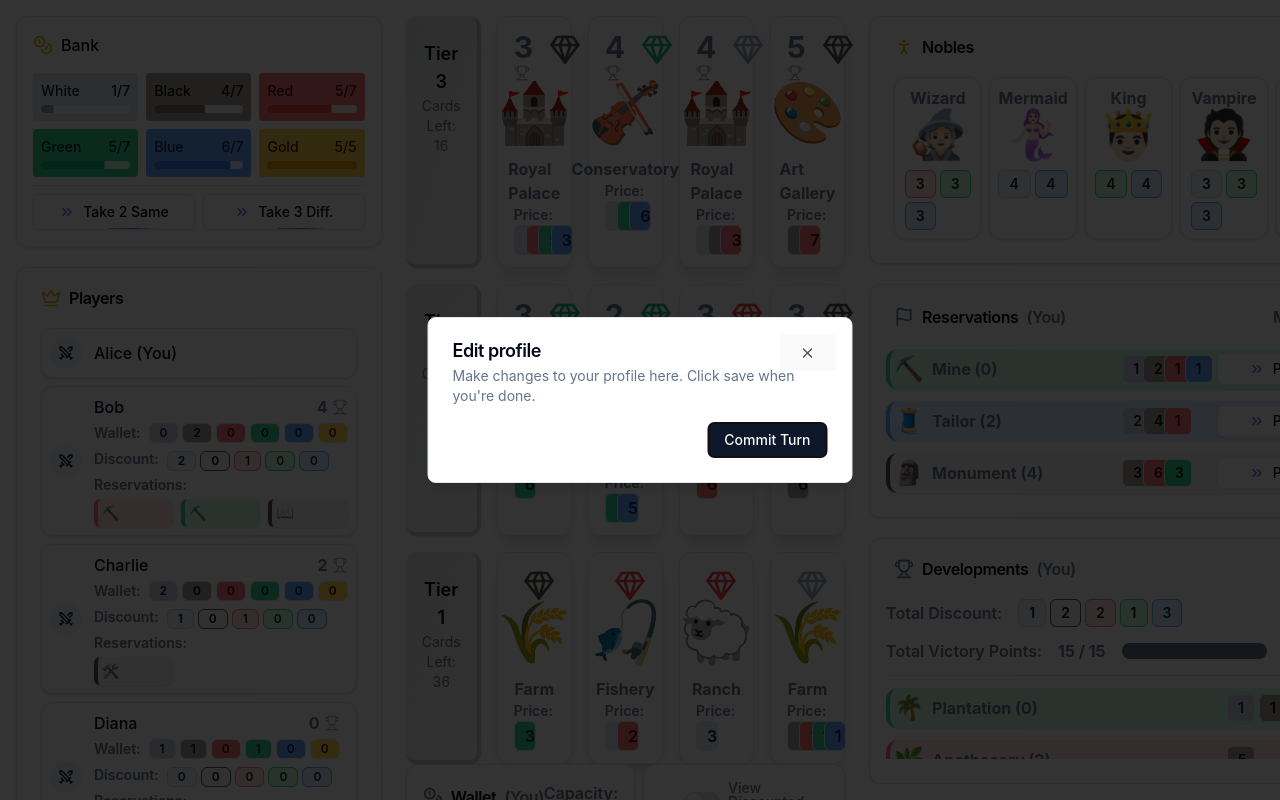
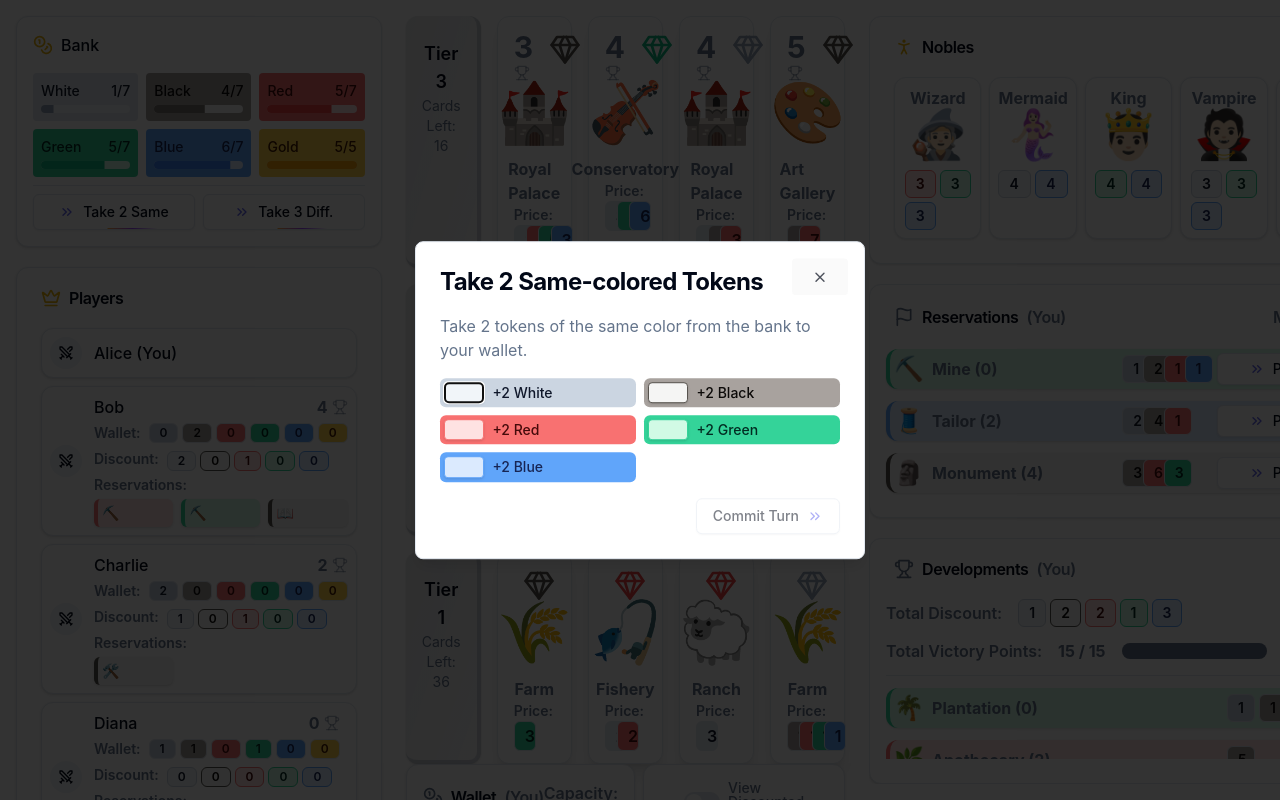
Before and after one commit to shotnothing/resource-game, a React (Vite) app in the folder web/: page / in a window 1280 px wide. Both pictures are taken after a click on the button "Take 2 Same". Built offline with nearby package versions, Linux system fonts and the light colour scheme.

Commit message:
web: Implement all the action popups

```diff
--- a/web/src/App.tsx
+++ b/web/src/App.tsx
@@ -8,6 +8,8 @@ import { Badge } from "@/components/ui/badge"
 import { BorderBeam } from "@/components/ui/border-beam"
 import { Label } from "@/components/ui/label"
 import { Switch } from "@/components/ui/switch"
+import { Checkbox } from "@/components/ui/checkbox"
+import { Input } from "@/components/ui/input"
 import {
   HoverCard,
   HoverCardContent,
@@ -23,7 +25,7 @@ import {
   DialogTrigger,
 } from "@/components/ui/dialog"
 import { cn } from "@/lib/utils"
-import { ChevronsRight, Coins, Crown, Flag, Gem, PersonStanding, Swords, Trophy } from 'lucide-react'
+import { AlertCircle, ChevronsRight, CreditCard, Coins, Crown, Flag, Gem, Gift, PersonStanding, Swords, Trophy } from 'lucide-react'
 import './App.css'
 
 import art from './art.json'
@@ -52,7 +54,10 @@ type Player = {
 
 
 
-export function Take2SameButton() {
+function Take2SameButton() {
+  const [selectedColor, setSelectedColor] = useState<string | null>(null)
+  const colors = ['white', 'black', 'red', 'green', 'blue']
+
   return (
     <Dialog>
       <DialogTrigger asChild>
@@ -63,22 +68,85 @@ export function Take2SameButton() {
         </Button>
       </DialogTrigger>
 
-      <DialogContent className="sm:max-w-[425px]">
+      <DialogContent className="sm:max-w-[450px]">
         <DialogHeader>
-          <DialogTitle>Edit profile</DialogTitle>
-          <DialogDescription>
-            Make changes to your profile here. Click save when you're done.
-          </DialogDescription>
+          <DialogTitle className="text-2xl font-bold">Take 2 Same-colored Tokens</DialogTitle>
         </DialogHeader>
+
+        <DialogDescription className="text-base space-y-2">
+          Take 2 tokens of the same color from the bank to your wallet.
+        </DialogDescription>
+
+        <div className={`grid grid-cols-2 gap-2`}>
+          {colors.map((color) => (
+            <div key={color} className={`flex items-center space-x-2 p-1 rounded-md
+              ${GetTokenColorScheme(color).backgroundDark}
+              ${GetTokenColorScheme(color).border}
+              ${GetTokenColorScheme(color).text}
+            `}>
+              <Checkbox
+                id={color}
+                checked={color == selectedColor}
+                onCheckedChange={() => {
+                  selectedColor == color ? setSelectedColor(null) : setSelectedColor(color)
+                }}
+                className={`
+                  flex items-center justify-center
+                  data-[state=checked]:
+                  ${GetTokenColorScheme(color).verylight}
+                  ${GetTokenColorScheme(color).border}
+                  ${GetTokenColorScheme(color).text}
+                `}
+              />
+              <Label
+                htmlFor={color}
+                className={`capitalize`}
+              >
+                +2 {color}
+              </Label>
+            </div>
+          ))}
+        </div>
+
         <DialogFooter>
-          <Button type="submit">Commit Turn</Button>
+          <Button
+            type="submit"
+            className="relative"
+            variant="outline"
+            disabled={selectedColor == null}
+          >
+            Commit Turn
+            <ActionMarker />
+            {selectedColor && <BorderBeam size={50} duration={5} />}
+          </Button>
         </DialogFooter>
       </DialogContent>
     </Dialog>
   )
 }
 
-export function Take3DiffButton() {
+function Take3DiffButton() {
+  const [selectedColors, setSelectedColors] = useState<Record<string, boolean>>({
+    white: false,
+    black: false,
+    red: false,
+    green: false,
+    blue: false,
+  });
+
+  const handleColorChange = (color: string) => {
+    setSelectedColors(prev => {
+      const newSelection = { ...prev, [color]: !prev[color] };
+      const selectedCount = Object.values(newSelection).filter(Boolean).length;
+      if (selectedCount > 3) {
+        return prev;
+      }
+      return newSelection;
+    });
+  };
+
+  const selectedCount = Object.values(selectedColors).filter(Boolean).length;
+
   return (
     <Dialog>
       <DialogTrigger asChild>
@@ -89,26 +157,68 @@ export function Take3DiffButton() {
         </Button>
       </DialogTrigger>
 
-      <DialogContent className="sm:max-w-[425px]">
+      <DialogContent className="sm:max-w-[450px]">
         <DialogHeader>
-          <DialogTitle>Edit profile</DialogTitle>
-          <DialogDescription>
-            Make changes to your profile here. Click save when you're done.
-          </DialogDescription>
+          <DialogTitle className="text-2xl font-bold">Take 3 Different-colored Tokens</DialogTitle>
         </DialogHeader>
+
+        <DialogDescription className="text-base space-y-2">
+          Take 3 different tokens from the bank to your wallet.
+          The colors chosen must be unique.
+        </DialogDescription>
+
+        <div className={`grid grid-cols-2 gap-2`}>
+          {Object.entries(selectedColors).map(([color, isSelected]) => (
+            <div key={color} className={`flex items-center space-x-2 p-1 rounded-md
+              ${GetTokenColorScheme(color).backgroundDark}
+              ${GetTokenColorScheme(color).border}
+              ${GetTokenColorScheme(color).text}
+            `}>
+              <Checkbox
+                id={color}
+                checked={isSelected}
+                onCheckedChange={() => handleColorChange(color)}
+                disabled={!isSelected && selectedCount >= 3}
+                className={`
+                  flex items-center justify-center
+                  data-[state=checked]:
+                  ${GetTokenColorScheme(color).verylight}
+                  ${GetTokenColorScheme(color).border}
+                  ${GetTokenColorScheme(color).text}
+                `}
+              />
+              <Label
+                htmlFor={color}
+                className={`capitalize`}
+              >
+                +1 {color}
+              </Label>
+            </div>
+          ))}
+        </div>
+
         <DialogFooter>
-          <Button type="submit">Commit Turn</Button>
+          <Button
+            type="submit"
+            className="relative"
+            variant="outline"
+            disabled={selectedCount !== 3}
+          >
+            Commit Turn
+            <ActionMarker />
+            {selectedCount == 3 && <BorderBeam size={50} duration={5} />}
+          </Button>
         </DialogFooter>
       </DialogContent>
     </Dialog>
   )
 }
 
-export function ReserveButton() {
+function ReserveButton() {
   return (
     <Dialog>
       <DialogTrigger asChild>
-      <Button
+        <Button
           className={`px-2 h-8 ml-3 relative w-11/12`}
           variant="outline"
         >
@@ -117,23 +227,112 @@ export function ReserveButton() {
           <BorderBeam size={50} duration={5} />
         </Button>
       </DialogTrigger>
+      <DialogContent className="sm:max-w-[450px]">
+        <DialogHeader>
+          <DialogTitle className="text-2xl font-bold">Reserve this card</DialogTitle>
+        </DialogHeader>
 
-      <DialogContent className="sm:max-w-[425px]">
-        <DialogHeader>
-          <DialogTitle>Edit profile</DialogTitle>
-          <DialogDescription>
-            Make changes to your profile here. Click save when you're done.
+        <div>
+          <DialogDescription className="text-base space-y-2">
+            <div className="flex items-center text-muted-foreground dark:bg-amber-900 p-3 rounded-md">
+              <CreditCard className="mr-4 h-8 w-8 text-muted-foreground" />
+              <span>
+                This card will be reserved for you to purchase later, at a time of your choosing (or never).
+              </span>
+            </div>
+
+            <div className="flex items-center text-muted-foreground dark:bg-amber-900 p-3 rounded-md">
+              <AlertCircle className="mr-4 h-8 w-8 text-muted-foreground" />
+              <span>
+                You can reserve up to 3 cards. Purchasing reserved cards will free up reservation slots.
+              </span>
+            </div>
+
+            <div className="flex items-center bg-amber-100 dark:bg-amber-900 p-3 rounded-md">
+              <Gift className="mr-4 h-8 w-8 text-amber-500" />
+              <span>
+                You will receive a <span className="text-amber-500 font-bold">gold token</span>, which can substitute for a token of any color.
+              </span>
+            </div>
           </DialogDescription>
-        </DialogHeader>
+        </div>
+
         <DialogFooter>
-          <Button type="submit">Commit Turn</Button>
+          <Button type="submit" className="relative" variant="outline">
+            Commit Turn
+            <ActionMarker />
+            <BorderBeam size={50} duration={5} />
+          </Button>
         </DialogFooter>
       </DialogContent>
     </Dialog>
   )
 }
 
-export function PurchaseButton() {
+function DropZeros(price: Record<string, number>) {
+  return Object.fromEntries(Object.entries(price).filter(([color, amount]) => amount > 0))
+}
+
+function GoldTokenSelector({
+  maxGoldTokens,
+  price,
+  onGoldTokensChange,
+  goldTokenUsage,
+}: {
+  maxGoldTokens: number,
+  price: Record<string, number>,
+  onGoldTokensChange: (color: string, amount: number) => void,
+  goldTokenUsage: Record<string, number>
+}) {
+  console.log('test', price)
+  const totalUsed = Object.values(goldTokenUsage).reduce((sum, amount) => sum + amount, 0)
+  return (
+    <div className="space-y-2">
+      <div className="flex justify-between items-center">
+        <span>Use <span className="text-amber-500 font-bold">gold tokens</span>: </span>
+        <Badge variant="outline" className="bg-amber-100 text-amber-900">
+          {maxGoldTokens - totalUsed} left
+        </Badge>
+      </div>
+      <div className="flex flex-row gap-2 justify-center">
+        {Object.keys(price).map((color) => (
+          <div key={color} className="flex flex-col items-center">
+            <div className="flex items-center">
+              <Input
+                type="number"
+                value={goldTokenUsage[color]}
+                onChange={(e) => onGoldTokensChange(color, parseInt(e.target.value))}
+                className={`
+                  ${GetTokenColorScheme(color).verylight}
+                  ${GetTokenColorScheme(color).border}
+                  ${GetTokenColorScheme(color).text}
+                  text-center`}
+                min={0}
+                max={
+                  Math.min(
+                    maxGoldTokens - totalUsed + goldTokenUsage[color],
+                    price[color]
+                  )
+                }
+              />
+            </div>
+          </div>
+        ))}
+      </div>
+    </div>
+  )
+}
+
+
+function PurchaseButton({ card, player }: { card: Card, player: Player }) {
+  const [goldTokenUsage, setGoldTokenUsage] = useState({
+    white: 0,
+    black: 0,
+    red: 0,
+    green: 0,
+    blue: 0,
+  })
+
   return (
     <Dialog>
       <DialogTrigger asChild>
@@ -147,50 +346,60 @@ export function PurchaseButton() {
         </Button>
       </DialogTrigger>
 
-      <DialogContent className="sm:max-w-[425px]">
+      <DialogContent
+        className="sm:max-w-[425px]"
+        // TODO: Focus on the commit button first, instead of just disabling auto focus
+        onOpenAutoFocus={(e) => e.preventDefault()}
+      >
         <DialogHeader>
-          <DialogTitle>Edit profile</DialogTitle>
-          <DialogDescription>
-            Make changes to your profile here. Click save when you're done.
+          <DialogTitle className="text-2xl font-bold">Purchase this card</DialogTitle>
+        </DialogHeader>
+
+        <div>
+          <DialogDescription className="text-base space-y-2">
+            <div className="flex items-center text-muted-foreground dark:bg-amber-900 p-3 rounded-md">
+              <CreditCard className="mr-4 h-4 w-4 text-muted-foreground" />
+              <div className="flex flex-col gap-2">
+                <span>
+                  This card will be added to your developments at the cost of <MiniTokenDisplay tokens={
+                    DropZeros(ApplyGoldTokens(card.price, goldTokenUsage))
+                  } /> tokens
+                </span>
+              </div>
+            </div>
+
+            <div className="flex items-center bg-muted dark:bg-amber-900 p-3 rounded-md">
+              <Trophy className="mr-4 h-4 w-4 text-muted-foreground" />
+              <span>
+                You will recieve <span className="text-muted-foreground font-bold">{card.score}</span> victory points from this purchase.
+              </span>
+            </div>
           </DialogDescription>
-        </DialogHeader>
+        </div>
+
+        <div className="w-full">
+          <GoldTokenSelector
+            maxGoldTokens={player.wallet.gold}
+            onGoldTokensChange={(color, amount) => {
+              setGoldTokenUsage((prev) => ({ ...prev, [color]: amount }))
+            }}
+            goldTokenUsage={goldTokenUsage}
+            price={DropZeros(card.price)}
+          />
+        </div>
+
+
         <DialogFooter>
-          <Button type="submit">Commit Turn</Button>
+          <Button type="submit" className="relative" variant="outline">
+            Commit Turn
+            <ActionMarker />
+            <BorderBeam size={50} duration={5} />
+          </Button>
         </DialogFooter>
       </DialogContent>
     </Dialog>
   )
 }
-
-export function SmallPurchaseButton() {
-  return (
-    <Dialog>
-      <DialogTrigger asChild>
-        <Button
-          className={`px-2 h-8 ml-3 relative w-11/12 `}
-          variant="outline"
-        >
-          <ActionMarker />
-          {'Purchase'}
-          <BorderBeam size={50} duration={5} />
-        </Button>
-      </DialogTrigger>
-
-      <DialogContent className="sm:max-w-[425px]">
-        <DialogHeader>
-          <DialogTitle>Edit profile</DialogTitle>
-          <DialogDescription>
-            Make changes to your profile here. Click save when you're done.
-          </DialogDescription>
-        </DialogHeader>
-        <DialogFooter>
-          <Button type="submit">Commit Turn</Button>
-        </DialogFooter>
-      </DialogContent>
-    </Dialog>
-  )
-}
-
 
 
 
@@ -388,6 +597,7 @@ const tokenColorScheme: Record<string, Record<string, string>> = {
     'text': 'text-slate-900',
     'textlight': 'text-slate-400',
     'border': 'border-slate-300',
+    'checked': 'bg-slate-700',
   },
   'Black': {
     'verylight': 'bg-stone-100',
@@ -397,6 +607,7 @@ const tokenColorScheme: Record<string, Record<string, string>> = {
     'text': 'text-stone-950',
     'textlight': 'text-stone-600',
     'border': 'border-stone-600',
+    'checked': 'bg-stone-700',
   },
   'Red': {
     'verylight': 'bg-red-100',
@@ -406,6 +617,7 @@ const tokenColorScheme: Record<string, Record<string, string>> = {
     'text': 'text-red-950',
     'textlight': 'text-red-500',
     'border': 'border-red-400',
+    'checked': 'bg-red-700',
   },
   'Green': {
     'verylight': 'bg-emerald-100',
@@ -415,6 +627,7 @@ const tokenColorScheme: Record<string, Record<string, string>> = {
     'text': 'text-emerald-950',
     'textlight': 'text-emerald-500',
     'border': 'border-emerald-400',
+    'checked': 'bg-emerald-700',
   },
   'Blue': {
     'verylight': 'bg-blue-100',
@@ -424,6 +637,7 @@ const tokenColorScheme: Record<string, Record<string, string>> = {
     'text': 'text-blue-950',
     'textlight': 'text-blue-500',
     'border': 'border-blue-400',
+    'checked': 'bg-blue-700',
   },
   'Gold': {
     'verylight': 'bg-amber-100',
@@ -433,6 +647,7 @@ const tokenColorScheme: Record<string, Record<string, string>> = {
     'text': 'text-amber-950',
     'textlight': 'text-amber-500',
     'border': 'border-amber-400',
+    'checked': 'bg-amber-700',
   },
 }
 
@@ -496,6 +711,12 @@ function IsFree(price: Record<string, number>) {
 
 function ActionMarker() {
   return <ChevronsRight className="h-4 w-4 text-indigo-500" />
+}
+
+function ApplyGoldTokens(price: Record<string, number>, subtractions: Record<string, number>): Record<string, number> {
+  return Object.fromEntries(
+    Object.entries(price).map(([color, amount]) => [color, amount - subtractions[color]])
+  );
 }
 
 function BankSection() {
@@ -662,7 +883,7 @@ function GameCard({
           <div className={cn("text-md font-bold text-muted-foreground", isFocused && "blur-sm")}>{GetArtFromCard(card).name}</div>
           {isFocused && (<>
             <div className="flex flex-col gap-2 absolute inset-0 m-auto w-3/4 justify-center">
-              <PurchaseButton />
+              <PurchaseButton card={card} player={currentPlayer} />
               <ReserveButton />
             </div>
           </>)}
@@ -754,7 +975,7 @@ function ReservationCard({ card, isPurchasable = true }: { card: Card, isPurchas
           <div className="flex justify-between gap-1">
             <PriceDisplay price={card.price} />
 
-            {isPurchasable && <PurchaseButton />}
+            {isPurchasable && <PurchaseButton card={card} player={currentPlayer} />}
 
             {/* Make PriceDisplay not stacked
             <div className="flex flex-col items-center gap-1">
@@ -806,7 +1027,7 @@ type Noble = {
 function NobleCard({ noble }: { noble: Noble }) {
   const art = GetArtFromNoble(noble)
   return (
-    <Card>
+    <Card className="hover:scale-105 transition-all">
       <CardContent className="flex flex-col items-center justify-center py-2 px-2">
 
         <div className="flex flex-col gap-3">
```
